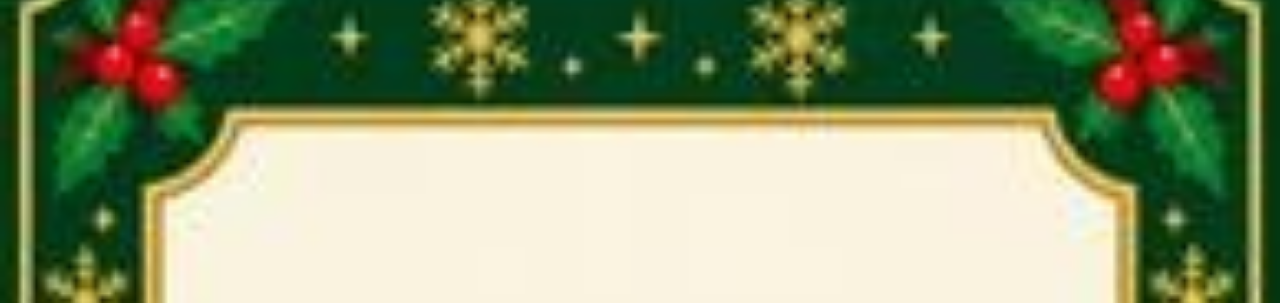
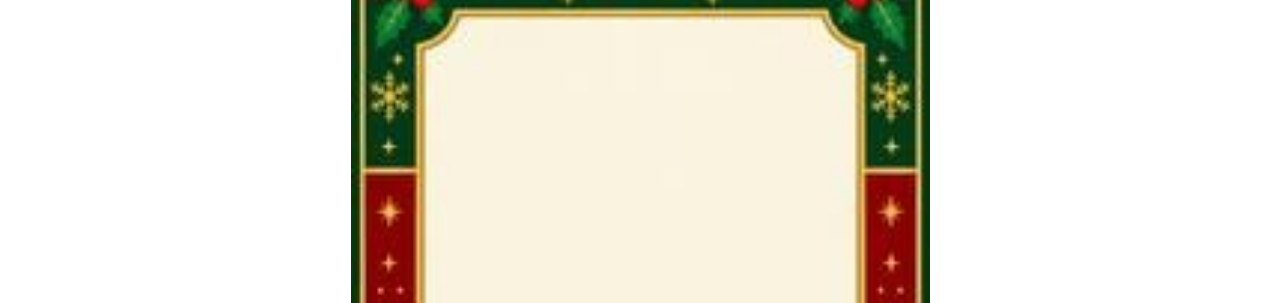
Before and after one commit to carine-Riad/Gr_code, a plain HTML site: page index.html in a window 1280 px wide. Shown: the part 73-376 px from the top of the page. Drawn offline with Linux system fonts and the light colour scheme.

Commit message:
Add files via upload

```diff
--- a/index.html
+++ b/index.html
@@ -7,7 +7,10 @@
           body {
               min-height: 100vh;
               margin: 0;
-              background: url("background.jpg") center / cover no-repeat fixed;
+              background: url("background.jpg") center / contain no-repeat fixed;
+              display: flex;
+              justify-content: center;
+              align-items: center;
           }
       </style>
   </head>
```
